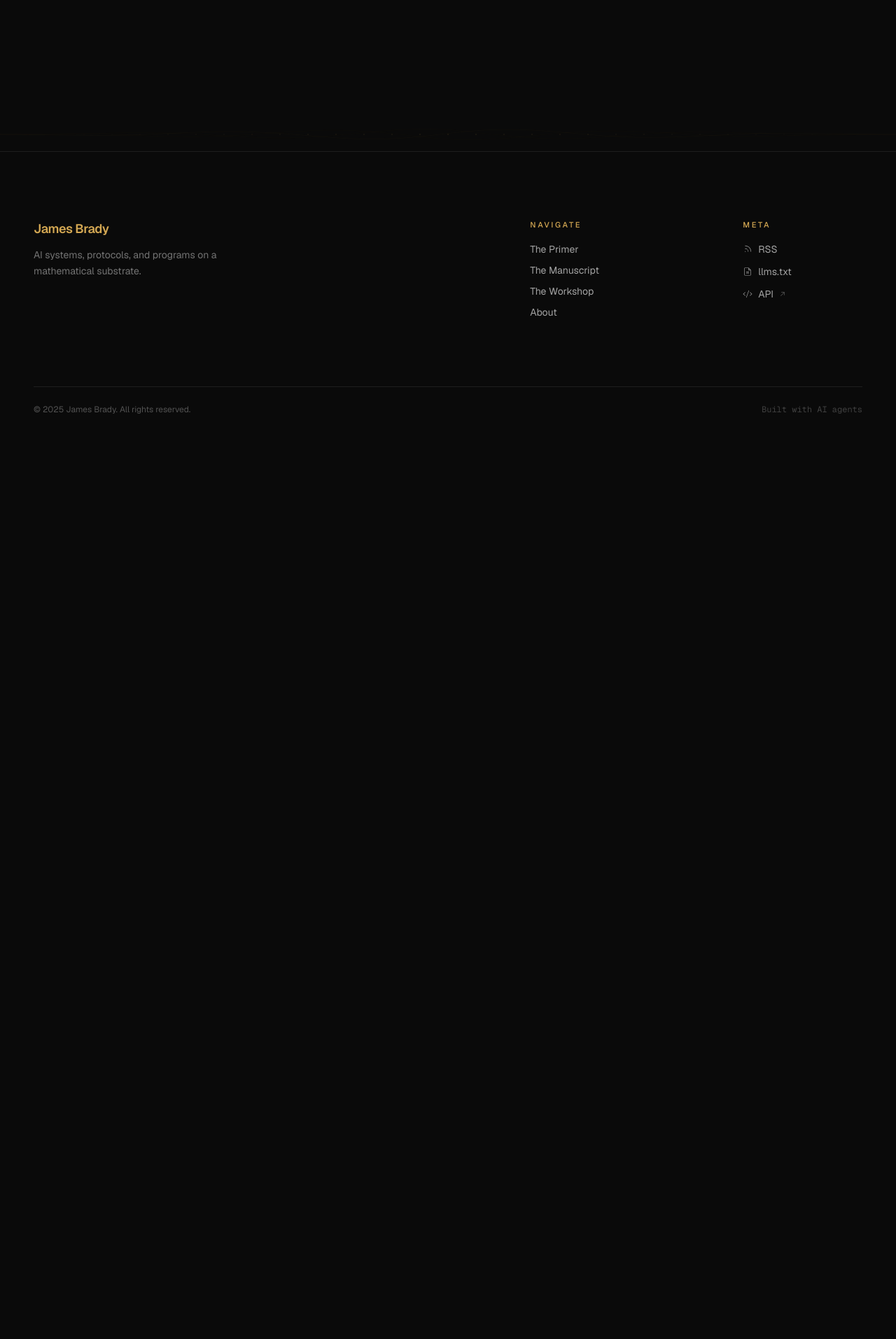
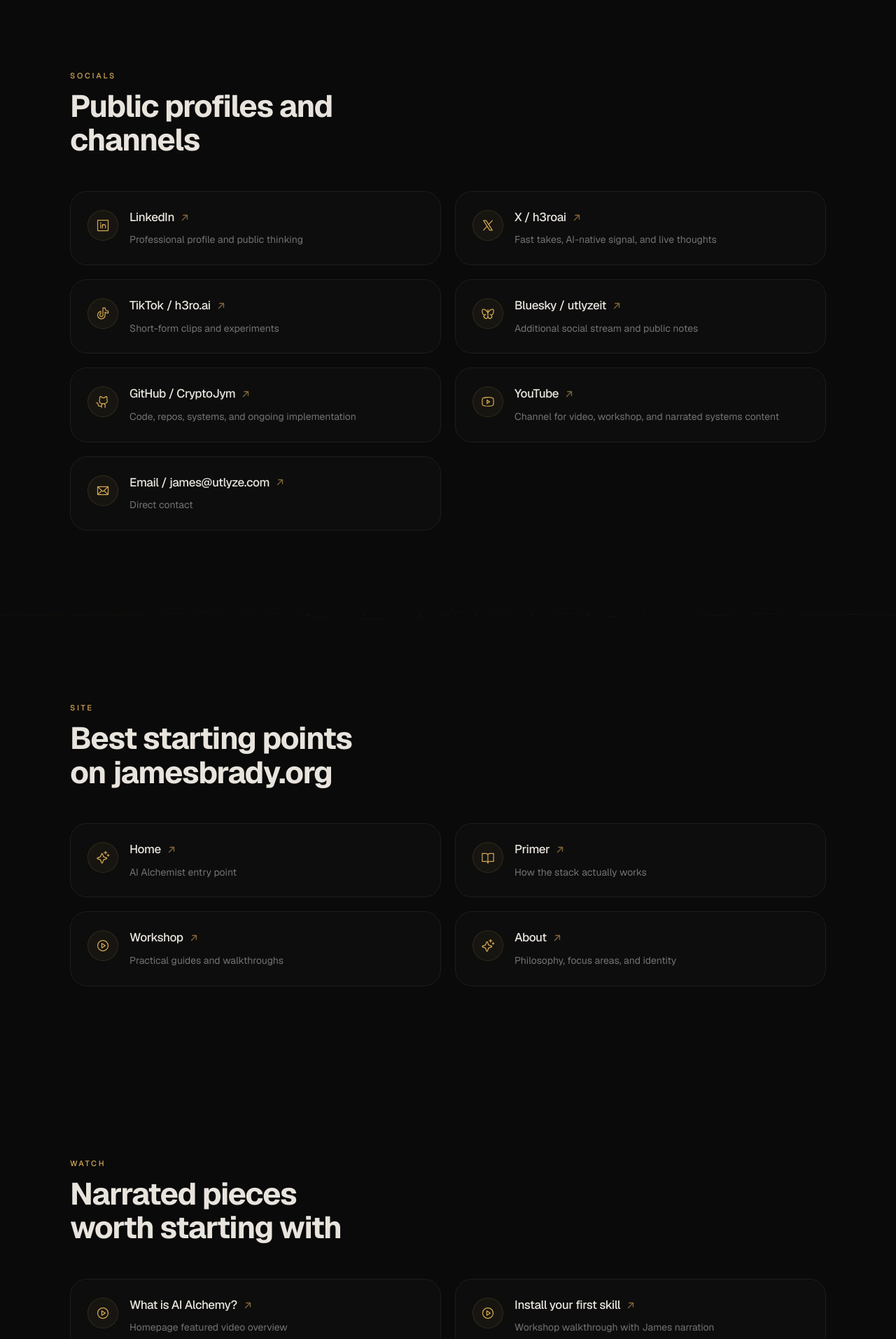
Before and after one commit to CryptoJym/jamesbrady-website, a Next.js app: page /links in a window 1280 px wide. Before the commit this address had no page. Shown: the part 840-2753 px from the top of the page at 70% size. Before the commit the page ends 1457 px from the top, so only its background shows below. Built offline with nearby package versions, Linux system fonts and the light colour scheme.

Commit message:
feat: add branded links hub page

```diff
--- a/app/layout.tsx
+++ b/app/layout.tsx
@@ -83,6 +83,12 @@ export default function RootLayout({
                   >
                     About
                   </a>
+                  <a
+                    href="/links"
+                    className="text-sm text-neutral-400 hover:text-[#D4A853] transition-premium"
+                  >
+                    Links
+                  </a>
                 </div>
               </div>
               <div className="md:col-span-2">
--- /dev/null
+++ b/app/links/page.tsx
@@ -0,0 +1,271 @@
+import type { Metadata } from "next";
+import Link from "next/link";
+import {
+  ArrowUpRight,
+  Butterfly,
+  Envelope,
+  GithubLogo,
+  LinkedinLogo,
+  TiktokLogo,
+  YoutubeLogo,
+  XLogo,
+  PlayCircle,
+  BookOpen,
+  Sparkle,
+} from "@phosphor-icons/react/dist/ssr";
+import ScrollReveal from "@/components/ScrollReveal";
+import SectionDivider from "@/components/SectionDivider";
+
+export const metadata: Metadata = {
+  title: "Links",
+  description:
+    "James Brady link hub — core socials, essays, walkthroughs, and primary ways to connect.",
+};
+
+type LinkItem = {
+  label: string;
+  href: string;
+  note: string;
+  icon: any;
+  external?: boolean;
+};
+
+const socialLinks: LinkItem[] = [
+  {
+    label: "LinkedIn",
+    href: "https://www.linkedin.com/in/jamesbrady1/",
+    note: "Professional profile and public thinking",
+    icon: LinkedinLogo,
+    external: true,
+  },
+  {
+    label: "X / h3roai",
+    href: "https://x.com/h3roai",
+    note: "Fast takes, AI-native signal, and live thoughts",
+    icon: XLogo,
+    external: true,
+  },
+  {
+    label: "TikTok / h3ro.ai",
+    href: "https://www.tiktok.com/@h3ro.ai",
+    note: "Short-form clips and experiments",
+    icon: TiktokLogo,
+    external: true,
+  },
+  {
+    label: "Bluesky / utlyzeit",
+    href: "https://bsky.app/profile/utlyzeit.bsky.social",
+    note: "Additional social stream and public notes",
+    icon: Butterfly,
+    external: true,
+  },
+  {
+    label: "GitHub / CryptoJym",
+    href: "https://github.com/CryptoJym",
+    note: "Code, repos, systems, and ongoing implementation",
+    icon: GithubLogo,
+    external: true,
+  },
+  {
+    label: "YouTube",
+    href: "https://www.youtube.com/channel/UCA_9udyLWeGoJy12vc5TmfA",
+    note: "Channel for video, workshop, and narrated systems content",
+    icon: YoutubeLogo,
+    external: true,
+  },
+  {
+    label: "Email / james@utlyze.com",
+    href: "mailto:james@utlyze.com",
+    note: "Direct contact",
+    icon: Envelope,
+    external: false,
+  },
+];
+
+const siteLinks: LinkItem[] = [
+  {
+    label: "Home",
+    href: "/",
+    note: "AI Alchemist entry point",
+    icon: Sparkle,
+  },
+  {
+    label: "Primer",
+    href: "/primer",
+    note: "How the stack actually works",
+    icon: BookOpen,
+  },
+  {
+    label: "Workshop",
+    href: "/workshop",
+    note: "Practical guides and walkthroughs",
+    icon: PlayCircle,
+  },
+  {
+    label: "About",
+    href: "/about",
+    note: "Philosophy, focus areas, and identity",
+    icon: Sparkle,
+  },
+];
+
+const featuredVideoLinks: LinkItem[] = [
+  {
+    label: "What is AI Alchemy?",
+    href: "/",
+    note: "Homepage featured video overview",
+    icon: PlayCircle,
+  },
+  {
+    label: "Install your first skill",
+    href: "/workshop",
+    note: "Workshop walkthrough with James narration",
+    icon: PlayCircle,
+  },
+  {
+    label: "From prompts to operating systems",
+    href: "/about",
+    note: "Video essay on moving beyond one-off prompting",
+    icon: PlayCircle,
+  },
+];
+
+function LinkCard({ item }: { item: LinkItem }) {
+  const content = (
+    <div className="group rounded-[24px] border border-[#1E1E1E] bg-[#0D0D0D] px-5 py-5 md:px-6 md:py-6 transition-premium hover:border-[#D4A853]/30 hover:bg-[#111111] hover:shadow-[0_18px_60px_rgba(0,0,0,0.32)]">
+      <div className="flex items-start gap-4">
+        <div className="mt-0.5 flex h-11 w-11 shrink-0 items-center justify-center rounded-full border border-[#D4A853]/15 bg-[#D4A853]/[0.05] text-[#D4A853] transition-premium group-hover:border-[#D4A853]/35 group-hover:bg-[#D4A853]/[0.09]">
+          <item.icon size={20} weight="regular" />
+        </div>
+        <div className="min-w-0 flex-1">
+          <div className="flex items-center gap-2">
+            <h3 className="text-[17px] font-medium tracking-tight text-[#E8E4DD]">
+              {item.label}
+            </h3>
+            <ArrowUpRight
+              size={14}
+              weight="bold"
+              className="text-[#D4A853]/60 transition-premium group-hover:translate-x-px group-hover:-translate-y-px group-hover:text-[#D4A853]"
+            />
+          </div>
+          <p className="mt-2 text-sm leading-relaxed text-neutral-500 group-hover:text-neutral-400 transition-premium">
+            {item.note}
+          </p>
+        </div>
+      </div>
+    </div>
+  );
+
+  if (item.external) {
+    return (
+      <a href={item.href} target="_blank" rel="noopener noreferrer">
+        {content}
+      </a>
+    );
+  }
+
+  if (item.href.startsWith("mailto:")) {
+    return <a href={item.href}>{content}</a>;
+  }
+
+  return <Link href={item.href}>{content}</Link>;
+}
+
+function LinkSection({
+  eyebrow,
+  title,
+  items,
+}: {
+  eyebrow: string;
+  title: string;
+  items: LinkItem[];
+}) {
+  return (
+    <section className="px-6 md:px-12 py-16 md:py-20">
+      <div className="max-w-[1080px] mx-auto">
+        <ScrollReveal>
+          <div className="mb-10 md:mb-12">
+            <span className="eyebrow text-[#D4A853] mb-3 inline-block">
+              {eyebrow}
+            </span>
+            <h2 className="section-header max-w-[14ch]">{title}</h2>
+          </div>
+        </ScrollReveal>
+
+        <div className="grid grid-cols-1 md:grid-cols-2 gap-4 md:gap-5">
+          {items.map((item, index) => (
+            <ScrollReveal key={item.label} delay={index * 70}>
+              <LinkCard item={item} />
+            </ScrollReveal>
+          ))}
+        </div>
+      </div>
+    </section>
+  );
+}
+
+export default function LinksPage() {
+  return (
+    <>
+      <script
+        type="application/ld+json"
+        dangerouslySetInnerHTML={{
+          __html: JSON.stringify({
+            "@context": "https://schema.org",
+            "@type": "CollectionPage",
+            name: "James Brady Links",
+            url: "https://www.jamesbrady.org/links",
+            description:
+              "Primary links for James Brady — socials, essays, videos, and direct contact.",
+          }),
+        }}
+      />
+
+      <section className="px-6 md:px-12 pt-28 md:pt-36 pb-18 md:pb-24">
+        <div className="max-w-[1080px] mx-auto">
+          <ScrollReveal>
+            <div className="max-w-[720px]">
+              <span className="eyebrow text-[#D4A853] mb-6 inline-block">
+                Link hub
+              </span>
+              <h1 className="text-5xl md:text-7xl lg:text-8xl font-bold tracking-tighter leading-[0.92] text-[#E8E4DD]">
+                The cleanest path
+                <br />
+                into my world.
+              </h1>
+              <div className="w-24 h-px bg-[#D4A853] my-8" />
+              <p className="text-lg md:text-xl text-neutral-400 leading-relaxed max-w-[36ch]">
+                Socials, essays, videos, and the direct lines that actually
+                matter — gathered in one place.
+              </p>
+            </div>
+          </ScrollReveal>
+        </div>
+      </section>
+
+      <SectionDivider variant="metatron" className="my-4" />
+
+      <LinkSection
+        eyebrow="Socials"
+        title="Public profiles and channels"
+        items={socialLinks}
+      />
+
+      <SectionDivider variant="wave" className="my-4" />
+
+      <LinkSection
+        eyebrow="Site"
+        title="Best starting points on jamesbrady.org"
+        items={siteLinks}
+      />
+
+      <SectionDivider variant="vesica" className="my-4" />
+
+      <LinkSection
+        eyebrow="Watch"
+        title="Narrated pieces worth starting with"
+        items={featuredVideoLinks}
+      />
+    </>
+  );
+}
--- a/components/Navigation.tsx
+++ b/components/Navigation.tsx
@@ -10,6 +10,7 @@ const links = [
   { href: '/manuscript', label: 'Manuscript' },
   { href: '/workshop', label: 'Workshop' },
   { href: '/about', label: 'About' },
+  { href: '/links', label: 'Links' },
 ];
 
 export function Navigation() {
```
